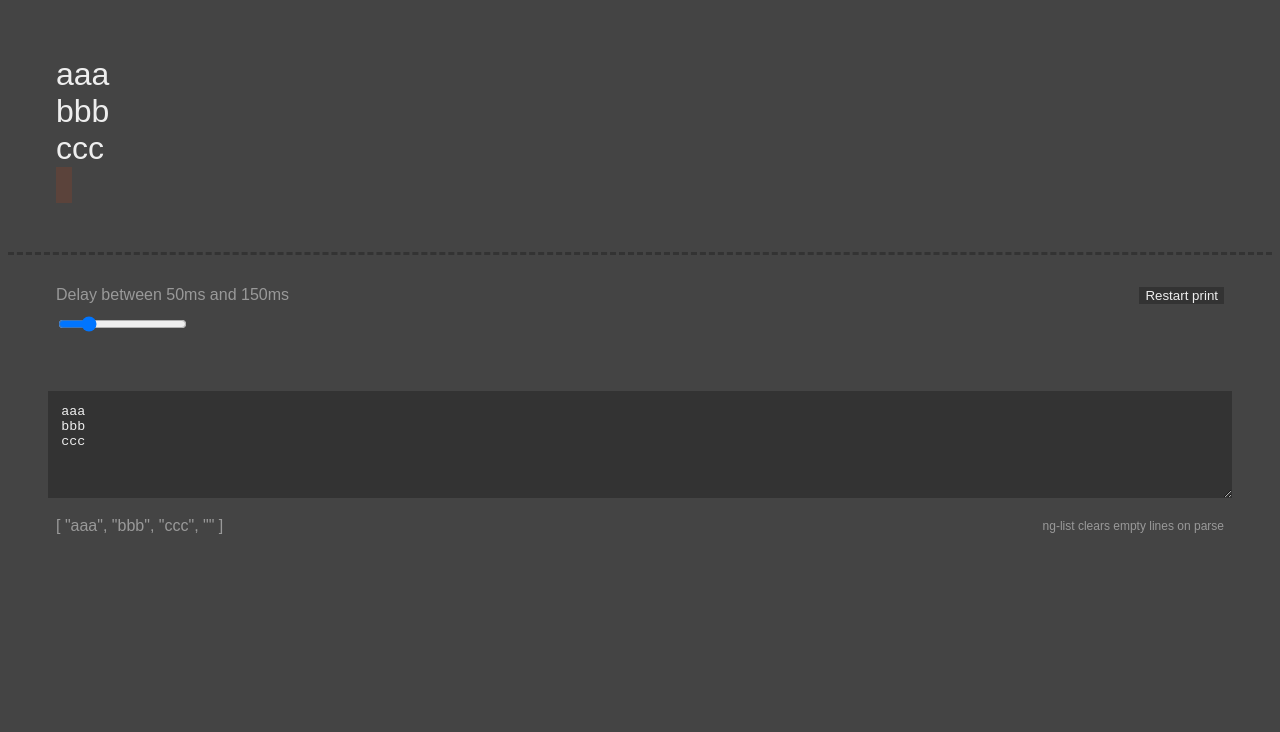
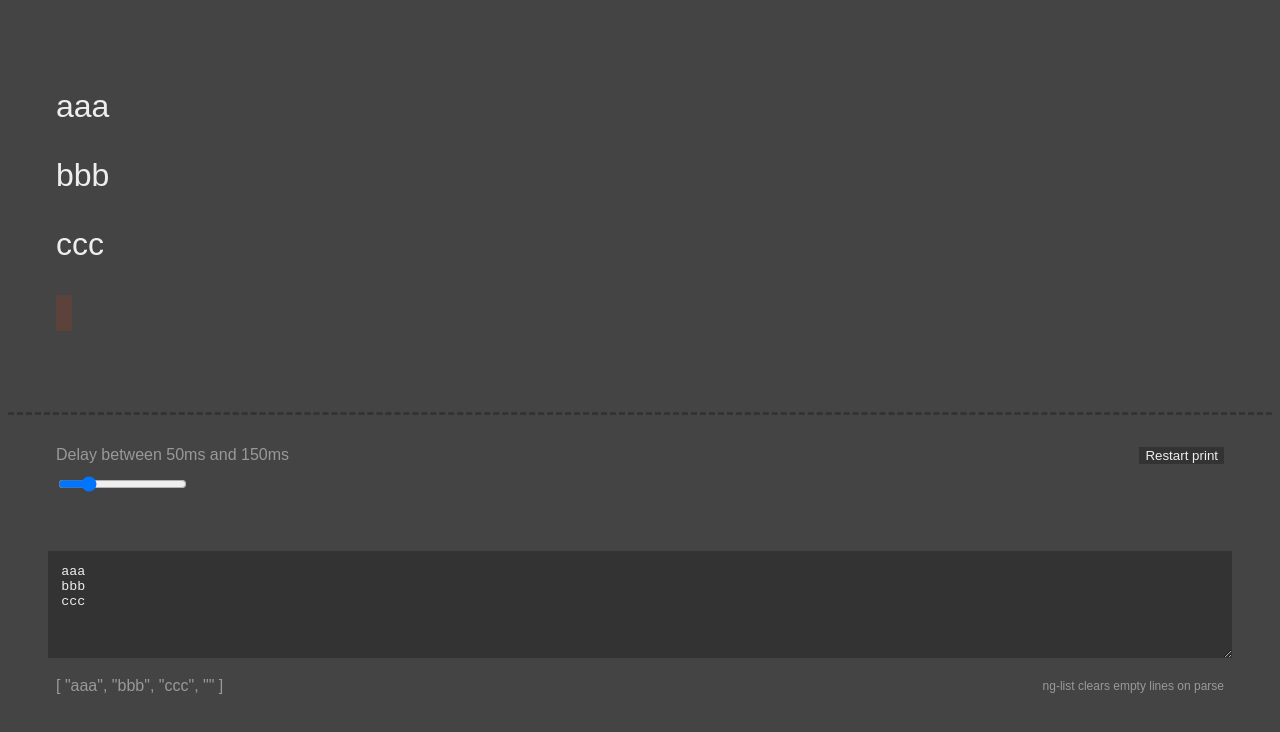
Before and after one commit to TouK/angular-typewriter, a website: page demo/index.html in a window 1280 px wide. Drawn offline with nearby package versions, Linux system fonts and the light colour scheme; some packages are replaced by stand-ins of ours.

Commit message:
attr textLines over ngTransclude cursor visibility

```diff
--- a/demo/index.html
+++ b/demo/index.html
@@ -27,9 +27,10 @@
 		font-weight: 100;
 	}
 
-	tt-writer tt-line {
-		display: inline-block;
-	}
+	/*tt-writer tt-line,*/
+	/*tt-writer [tt-line] {*/
+		/*display: inline-block;*/
+	/*}*/
 
 	tt-line + tt-line {
 		margin-top: 0.5em;
@@ -104,10 +105,9 @@
 	}
 </style>
 <tt-writer print-trigger="DC.print">
-	<div ng-repeat="line in DC.lines track by $index + ' ' + line" ng-class="{last: $last}">
-		<tt-line delay='{{DC.delay}}'>{{ line }}</tt-line>
-	</div>
+	<p ng-repeat="line in DC.lines track by $index + ' ' + line" ng-class="{last: WL.isLast()}" tt-line delay='{{DC.delay}}'>{{ line }}</p>
 </tt-writer>
+<!--<tt-writer print-trigger="DC.print" text-lines="DC.lines" delay='{{DC.delay}}'></tt-writer>-->
 <div class="settings" ng-if="DC.done">
 	<div class="btn">
 		<button ng-click="DC.print()">Restart print</button>
--- a/src/line.ts
+++ b/src/line.ts
@@ -14,12 +14,15 @@ module typewriter.line {
 		trigger: (text:string) => void;
 		display: () => void;
 		clear: () => void;
+		isLast: () => boolean;
 		text:string;
+		parent: typewriter.IWriter;
 	}
 
 	class LineCtrl implements ILine {
 		text:string;
 		delay:number;
+		parent: typewriter.IWriter;
 		doneWritting:boolean = null;
 		print:(text:string) => void;
 		private temp:string = '';
@@ -35,7 +38,6 @@ module typewriter.line {
 			$transclude((clone, scope) => {
 				this.transclusionScope = scope;
 				scope.$watch(()=> clone.text(), (text) => {
-					console.log(text);
 					this.text = text;
 				});
 			});
@@ -52,7 +54,6 @@ module typewriter.line {
 		}
 
 		clear():void {
-			//this.text = '';
 			this.temp = '';
 			this.print('');
 			this.doneWritting = null;
@@ -66,6 +67,13 @@ module typewriter.line {
 				this.doneWritting = false;
 				this.appendNextLetter(text.split(''));
 			}
+		}
+
+		isLast():boolean {
+			if (this.parent) {
+				return this.parent.lines.length == this.parent.lines.indexOf(this)+1;
+			}
+			return false;
 		}
 
 		private appendNextLetter(text:string[]):void {
@@ -88,10 +96,10 @@ module typewriter.line {
 	}
 
 	export class LineDirective implements ng.IDirective {
-		restrict = 'E';
+		restrict = 'EA';
 		scope = true;
 		controller = LineCtrl;
-		require = ['ttLine', '?^ttWriter'];
+		require = ['ttLine', '^ttWriter'];
 		controllerAs = 'WL';
 		bindToController = {
 			delay: '@?'
@@ -106,6 +114,7 @@ module typewriter.line {
 
 			var WL = ctrls[0];
 			var W = ctrls[1];
+			WL.parent = W;
 
 			var span = $element.find('span');
 			WL.print = (text:string) => span.text(text);
--- a/src/typewriter.styl
+++ b/src/typewriter.styl
@@ -7,11 +7,14 @@ tt-writer
 	&
 	lines
 	tt-line
+	[tt-line]
 		display block
 		clear both
 
-	tt-line::after
-		content zeroWidthSpace
+	tt-line
+	[tt-line]
+		&::after
+			content zeroWidthSpace
 
 	cursor
 		position relative
@@ -30,16 +33,14 @@ tt-writer
 			border-left .5em solid
 
 cursor
-	&
-	.active .last &
-		display none
+	display none
 
 	&.active
 		animation none
 
 	&.active
-	&.last
-	.last &
+	lines:not(.active) &.last
+	lines:not(.active) .last &
 		display inline
 
 
--- a/src/writer.ts
+++ b/src/writer.ts
@@ -4,6 +4,7 @@
 module typewriter {
 
 	interface IWriterAttributes extends ng.IAttributes {
+		textLines?: string[];
 		printTrigger?: string;
 		delay?: string|number;
 	}
@@ -16,6 +17,7 @@ module typewriter {
 		printTrigger?: () => void;
 		add: (line:typewriter.line.ILine, index?:number) => void;
 		remove: (line:typewriter.line.ILine) => void;
+		reprint: () => void;
 	}
 
 	class WriterCtrl implements IWriter {
@@ -48,8 +50,6 @@ module typewriter {
 		}
 
 		add(line:typewriter.line.ILine, index?:number) {
-			console.log(this.lines, index, this.lines.length);
-
 			this.lines.splice(index, 0, line);
 		}
 
@@ -57,10 +57,13 @@ module typewriter {
 			this.lines = _.without(this.lines, line);
 		}
 
+		reprint() {
+			this.trigger(this.lines, true);
+		}
+
 		private appendNextLine(lines:typewriter.line.ILine[], index:number, force?:boolean):void {
 			var line = lines[index];
 			var delay = Math.round(Math.random() * this.delay * 2);
-			console.log(lines.slice(index));
 
 			if (line != null) {
 				this.timeout = this.$timeout(() => {
@@ -85,13 +88,17 @@ module typewriter {
 		controllerAs = 'W';
 		bindToController = {
 			delay: '@?',
+			textLines: '=?',
 			printTrigger: '=?'
 		};
 		transclude = true;
-		template = "<lines ng-class='{active: !W.doneWritting}' ng-transclude></lines>";
+		template = "<lines ng-class='{active: !W.doneWritting}'>" +
+			"<ng-transclude ng-if='!W.textLines'></ng-transclude>" +
+			"<tt-line ng-repeat='line in W.textLines track by $index + \" \" + line' ng-class='{last: WL.isLast()}' delay='{{W.delay}}'>{{ line }}</tt-line>" +
+			"</lines>";
 
 		link($scope:ng.IScope, $element:ng.IAugmentedJQuery, $attrs:IWriterAttributes, W:IWriter) {
-			var trigger = () => {W.trigger(W.lines)};
+			var trigger = () => W.reprint();
 			$scope.$watch($attrs.printTrigger, () => W.printTrigger = trigger);
 		}
 
```
Also changed, not shown: dist/typewriter.css, dist/typewriter.js, 2 other files.
